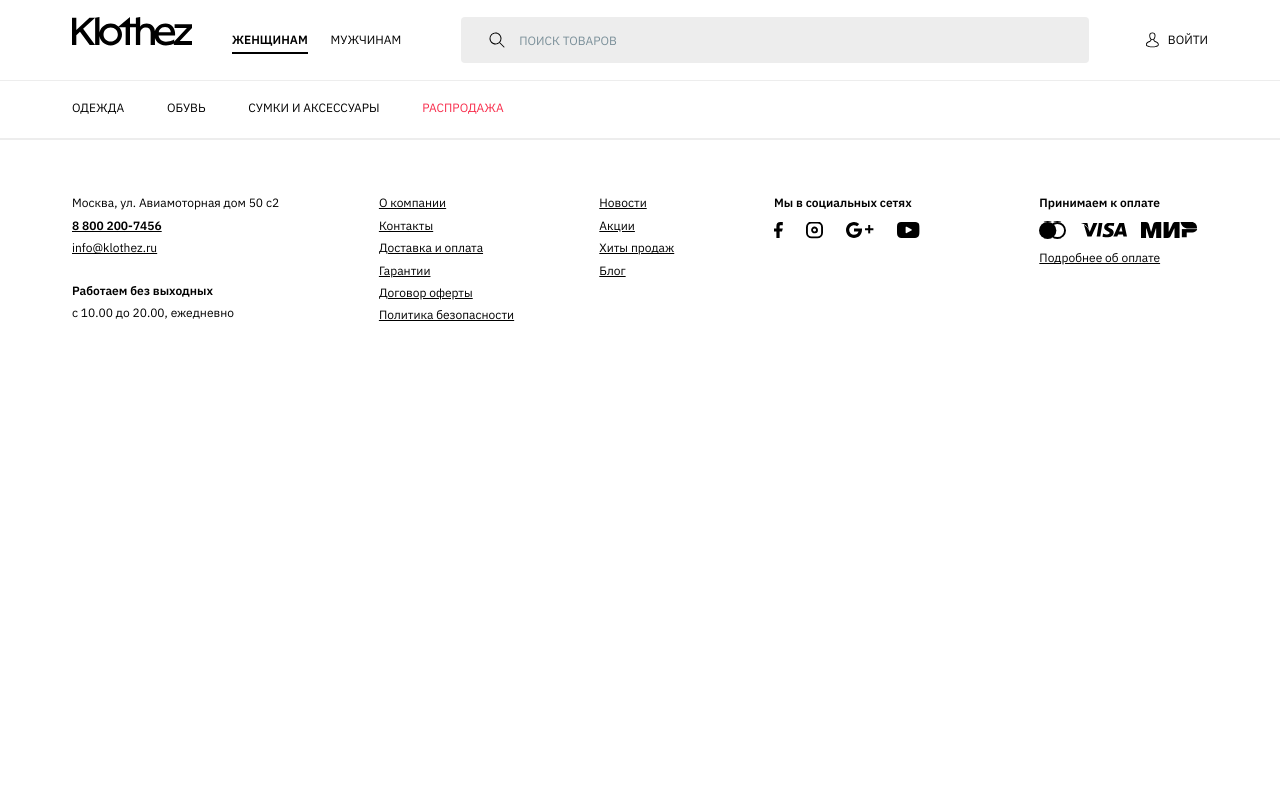
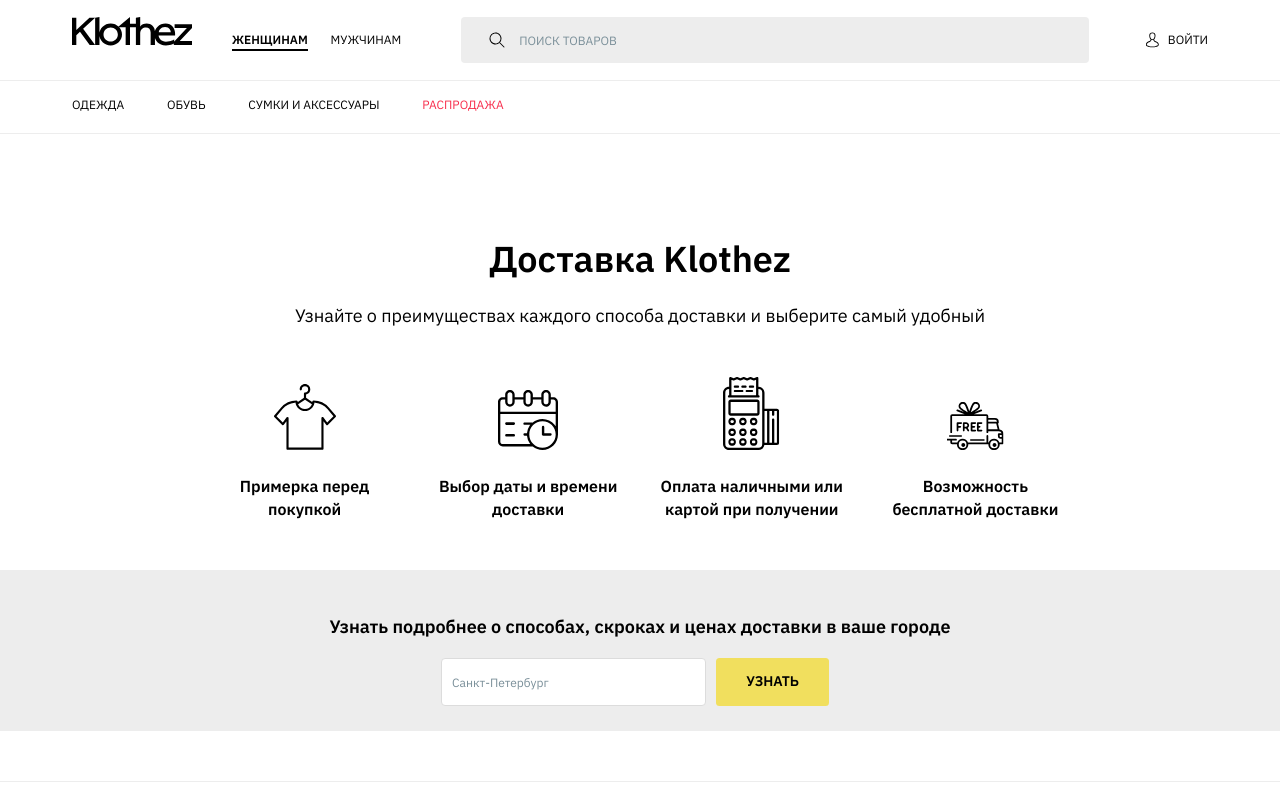
Before and after one commit to mnosova/Klothez, a website built with webpack: page src/pug/index.pug in a window 1280 px wide. Shown: the top 800 px of the page. Built offline with nearby package versions, Linux system fonts and the light colour scheme; files whose address does not match are found by name.

Commit message:
dlivery info and search

```diff
--- a/src/pug/blocks/delivery-info.pug
+++ b/src/pug/blocks/delivery-info.pug
@@ -0,0 +1,14 @@
+
+section.section__delivery-info.center-text
+  .container
+    h1 Доставка Klothez
+    p.text.text--large Узнайте о преимуществах каждого способа доставки и выберите самый удобный
+    ul.delivery-info__list.row
+      li.delivery-info__list-item.icon.icon--icon-1
+        p.delivery-info__text: b Примерка перед покупкой
+      li.delivery-info__list-item.icon.icon--icon-2
+        p.delivery-info__text: b Выбор даты и времени доставки
+      li.delivery-info__list-item.icon.icon--icon-3
+        p.delivery-info__text: b Оплата наличными или картой при получении
+      li.delivery-info__list-item.icon.icon--icon-4
+        p.delivery-info__text: b Возможность бесплатной доставки
--- a/src/pug/blocks/delivery-search.pug
+++ b/src/pug/blocks/delivery-search.pug
@@ -0,0 +1,9 @@
+section.section__delivery-search.center-text
+  .container
+    p.text.text--large: b Узнать подробнее о способах, скроках и ценах доставки в ваше городе
+    form#delivery-city
+      .form-field.row.row-center
+        .delivery-search__block
+          input(type="text" placeholder="Санкт-Петербург" class="city-select")
+        .delivery-search__block
+          button.btn Узнать
--- a/src/pug/index.pug
+++ b/src/pug/index.pug
@@ -3,3 +3,9 @@
 block variables
   - var pageClass = 'page__delivery'
   - var PageTitle = "Доставка"
+block content
+  include blocks/delivery-info
+  include blocks/delivery-search
+  include blocks/delivery-methods
+  include blocks/delivery-faq
+  include blocks/delivery-partners
--- /dev/null
+++ b/src/scss/blocks/delivery-info.scss
@@ -0,0 +1,32 @@
+.delivery-info {
+  &__list {
+    margin: 50px 0;
+  }
+  &__list-item {
+    flex-basis: 22%;
+  }
+  &__text {
+
+    margin-top: 25px;
+  }
+}
+
+.section__delivery-search {
+  background: $element-bg-color;
+  padding: 25px 0;
+  &__blcok {
+    width: 40%;
+  }
+}
+
+.delivery-search {
+  background: $element-bg-color;
+  padding: 25px 0;
+  &__block {
+    width: 32%;
+    padding-right: 10px;
+    &:last-child {
+      width: auto;
+    }
+  }
+}
--- a/src/scss/blocks/footer.scss
+++ b/src/scss/blocks/footer.scss
@@ -2,6 +2,7 @@
   padding: 52px 0;
   font-size: $fz-sm;
   border-top: 1px solid $element-bg-color;
+  line-height: 2em;
 
   &__payment-list {
     margin-bottom: 10px;
--- a/src/scss/blocks/header.scss
+++ b/src/scss/blocks/header.scss
@@ -46,6 +46,8 @@
     flex-grow: 2;
     input.header-menu__search-input {
       padding-left: 58px;
+      background-color: $element-bg-color !important;
+      border: none;
       &::placeholder {
         font-size: $fz-sm;
         text-transform: uppercase;
--- a/src/scss/components/_forms.scss
+++ b/src/scss/components/_forms.scss
@@ -3,8 +3,9 @@
   width: 100%;
   font-size: 16px;
   padding: 12px 10px 14px;
-  background-color: $element-bg-color !important;
+  background-color: $white !important;
   color: $black;
+  border:1px solid $input-border;
   border-radius: 0.25em;
   &::placeholder {
     font-size: 12px;
@@ -13,13 +14,16 @@
   }
 
 }
+.form-field{
 
+  margin-top:20px;
+}
 
 
 
 input:-webkit-autofill {
-  background-color: $input !important;
-  -webkit-box-shadow: inset 0 0 0 50px $input !important;
+  background-color: transparent !important;
+  -webkit-box-shadow: inset 0 0 0 50px transparent !important;
   -webkit-text-fill-color: $white !important;
   background-image: none !important;
   color: $white !important;
@@ -30,31 +34,14 @@
 @mixin btn {
   text-decoration: none;
   display: inline-block;
-  padding: 0.5em 1.16875rem;
-  border: 1px solid $white;
-  background-color: transparent;
+  padding: 14px 30px;
+  background-color: $element-btn-color;
   cursor: pointer;
+  text-transform: uppercase;
   font-weight: 700;
-  color: $white;
-  font-size: 16px;
+  color: $black;
+  font-size: 14px;
   border-radius: 0.25em;
-  @include media-breakpoint-up(sm){
-    font-size: 14px;
-  }
-  &:hover {
-    background-color: $success;
-    border: 1px solid $success;
-  }
-  &.btn--full {
-    width: 100%;
-  }
-  &[disabled] {
-    cursor: default;
-    &:hover {
-      border: 1px solid $white;
-      background-color: transparent;
-    }
-  }
 
 }
 
--- a/src/scss/components/_typographic.scss
+++ b/src/scss/components/_typographic.scss
@@ -8,7 +8,7 @@
   font-family: 'IBM Plex Sans', sans-serif;
   //line-height: 2.5em;
   font-size: 16px;
-  line-height: 1.4em;
+  line-height: 1.4;
 }
 
 @include media-breakpoint-up(md) {
@@ -46,8 +46,10 @@
 
 .text{
   font-size: $fz;
+  margin-top: 20px;
   &--large{
     font-size: $fz-lg;
+    line-height: normal;
 
   }
 }
@@ -72,8 +74,12 @@
 
 h2{
   font-size: $h2;
+  margin: 0 auto;
+  font-weight: 600;
+  text-transform: uppercase;
 }
 
 h3{
   font-size: $h3;
+  margin-top: 10px;
 }
--- a/src/scss/components/_variables.scss
+++ b/src/scss/components/_variables.scss
@@ -33,12 +33,11 @@
 $element-bg-color: #ededed;
 $element-btn-color: #f1df5e;
 $error: #f82c4b;
+$input-border:#dcdcdc;
 
-$light-gray : #f4f4f4;
-$input : #ddd;
-$dark-gray : #ccc;
-$success : #20a86b;
-$bgcolor : #0b172a;
+
+//$input : #ddd;
+$success:#eef;
 $main-text : #7A8F99;
 
 $enable-grid-classes:true !default;
--- a/src/scss/mixins/_mixin.scss
+++ b/src/scss/mixins/_mixin.scss
@@ -267,6 +267,7 @@
     display: inline-block;
     background-size: contain;
     background-position: center;
+    background-repeat: no-repeat;
     @include svg-icon($icon);
   }
 
@@ -391,12 +392,12 @@
 
 }
 
-@mixin number-list-item($padding) {
+@mixin number-list-item($padding, $item) {
 
   position: relative;
   padding-left: $padding;
   &:before {
-    content: counter($item) $symbol;
+    content: counter($item);
     counter-increment: $item;
     position: absolute;
     left: 0;
--- a/src/scss/style.scss
+++ b/src/scss/style.scss
@@ -15,6 +15,10 @@
   max-width: 1440px;
   padding: 0 4.5rem;
   margin: 0 auto;
+}
+.page{
+  padding-top: 100px;
+  padding-bottom: 50px;
 }
 //icons
 .icon{
@@ -116,7 +120,64 @@
   }
 
 }
+.icon--icon-1 {
+  @include before-svg-icon(0, icon-1);
+  padding-top: 73px;
+  &:before {
+    width: 62px;
+    height: 73px;
+    top: 0;;
+    transform: translate(-50%, 0%);
+    left: 50%;
+    background-position: bottom;
+
+  }
+
+}
+.icon--icon-2 {
+  @include before-svg-icon(0, icon-2);
+  padding-top: 73px;
+  &:before {
+    width: 60px;
+    height: 73px;
+    top: 0;
+    transform: translate(-50%, 0);
+    left: 50%;
+    background-position: bottom;
+
+  }
+
+}
+.icon--icon-3 {
+  padding-top: 73px;
+  @include before-svg-icon(0, icon-3);
+  &:before {
+    width: 62px;
+    height: 73px;
+    top: 0;
+    transform: translate(-50%, 0);
+    left: 50%;
+    background-position: bottom;
+
+  }
+
+}
+.icon--icon-4 {
+  padding-top: 73px;
+  @include before-svg-icon(0, icon-4);
+  &:before {
+    width: 57px;
+    height: 73px;
+    top: 0;
+    transform: translate(-50%, 0);
+    left: 50%;
+    background-position: bottom;
+
+  }
+
+}
 
 //blocks
 @import "blocks/header";
 @import "blocks/footer";
+@import "blocks/delivery-info";
```
Also changed, not shown: .gulp-scss-cache/src/scss/style.css, src/css/style.min.css, src/index.html, 2 other files.
